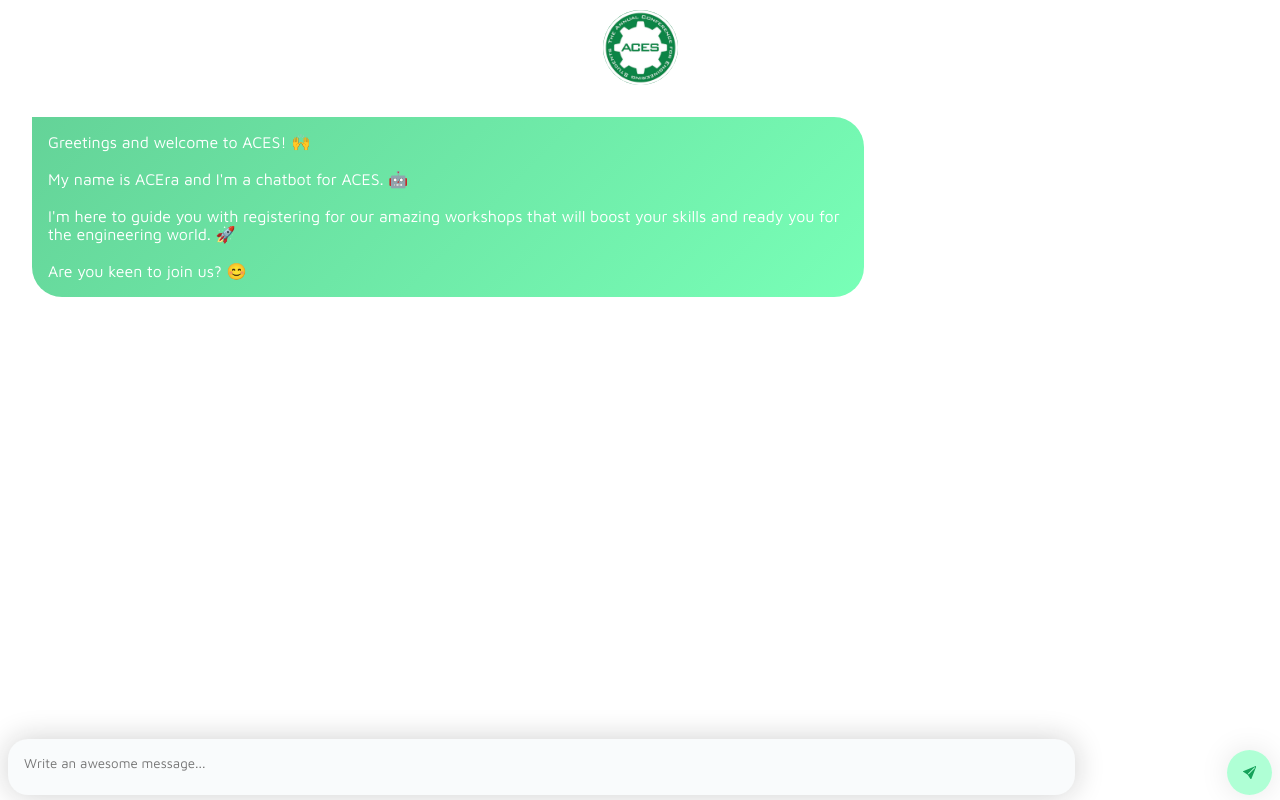
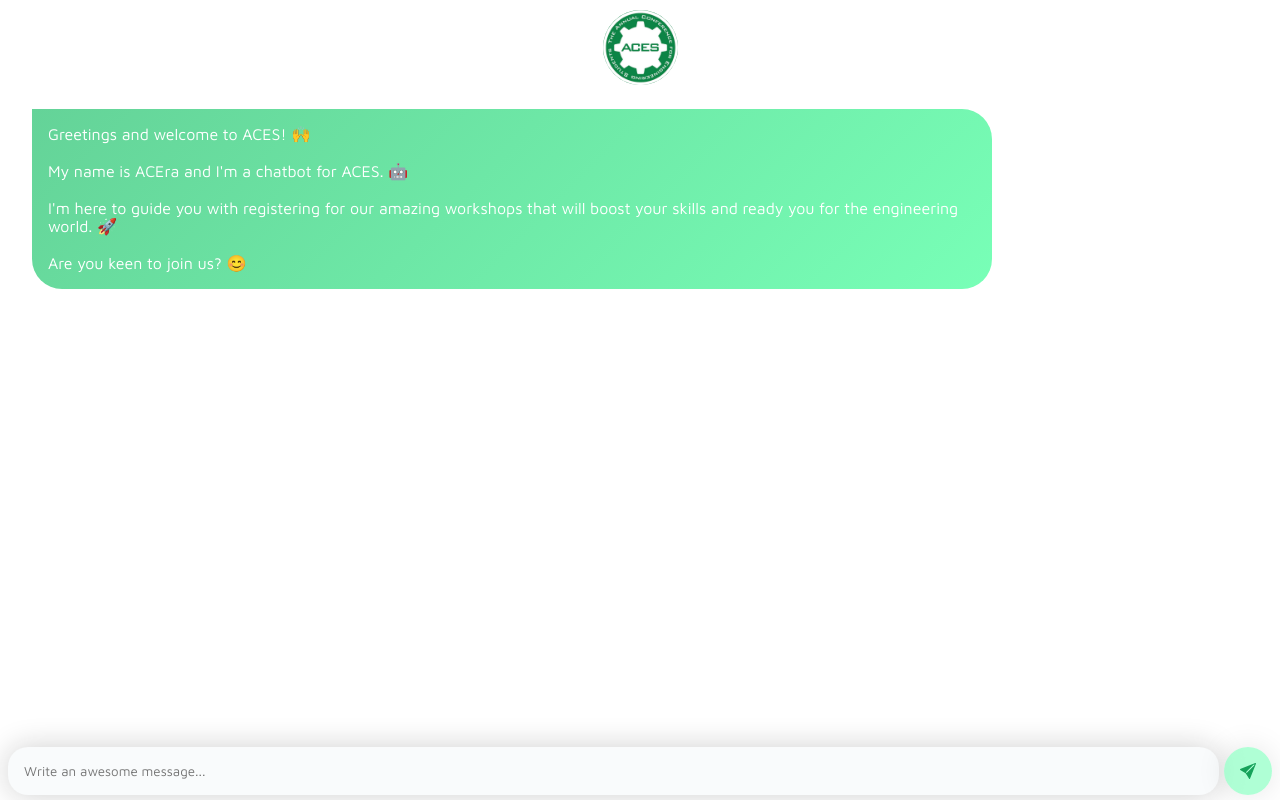
Before and after one commit to ACES-IT-Committee/ACEra, a Next.js app in the folder frontend_next/: page / in a window 1280 px wide. Built offline with nearby package versions, Linux system fonts and the light colour scheme.

Commit message:
dev: Add more chat funcitonalities

```diff
--- a/frontend_next/src/components/Chatbox/Chatbox.module.scss
+++ b/frontend_next/src/components/Chatbox/Chatbox.module.scss
@@ -1,4 +1,4 @@
-$button-width: 16%;
+$button-width: 3.8rem;
 
 .app__chatbox {
     background: #f9fbfc;
@@ -11,15 +11,23 @@
     left: 0.5rem;
     right: calc($button-width);
     border-radius: 20px;
+    height: 3rem;
     padding: 1rem 0.5rem 0.5rem 1rem;
     box-shadow: 0 0 30px rgba(20 20 20 / 0.2);
 
 
     outline: none;
     resize: none;
+    transition: all 0.3s ease-in-out;
+
 
     &:hover {
         box-shadow: 0 0 30px rgba(1 1 1 / 0.1);
+        height: 15vh;
+    }
+
+    &:focus {
+        height: 15vh;
     }
 
 
@@ -29,18 +37,22 @@
     position: fixed;
     bottom: 5px;
     right: 0.5rem;
-    padding: 1rem;
+    height: 3rem;
+    width: 3rem;
     border-radius: 50%;
     outline: none;
     border: none;
-
+    //change button height when message box is focused
     color: #16a25a;
     background: #7effbc9e;
-    filter: blur(1);
+    backdrop-filter: blur(1.5rem);
+    box-shadow: 0 0 30px rgba(1 1 1 / 0.1);
 
     display: flex;
     justify-content: center;
     align-items: center;
 
-    box-shadow: 0 0 30px rgba(1 1 1 / 0.1);
+    svg {
+        font-size: larger;
+    }
 }
--- a/frontend_next/src/components/Chatbox/Chatbox.tsx
+++ b/frontend_next/src/components/Chatbox/Chatbox.tsx
@@ -1,47 +1,96 @@
-import React, { BaseSyntheticEvent, useEffect, useRef } from "react";
-import {BsFillSendFill} from "react-icons/bs"
+import React, { BaseSyntheticEvent, useEffect, useRef, useState } from "react";
+import { BsFillSendFill } from "react-icons/bs";
 import style from "./Chatbox.module.scss";
 import ChatBot from "@/services/ChatBot";
+import { motion } from "framer-motion";
+
+const buttonVariants = {
+    circular: { borderRadius: "50%", height: "3rem"},
+    rectangular: {borderRadius: "30px", height: "15vh"}
+
+}
 const Chatbox = ({
     postMessage,
+    disabled,
+    typingSetter
 }: {
-    postMessage: React.Dispatch<React.SetStateAction<Message[]>>;
+        postMessage: React.Dispatch<React.SetStateAction<Message[]>>,
+        disabled?: boolean,
+        typingSetter: (typing: boolean) => void
 }) => {
-    const messageRef = useRef<HTMLTextAreaElement>(null)
-    const buttonRef = useRef<HTMLButtonElement>(null)
+    const messageRef = useRef<HTMLTextAreaElement>(null);
+    const buttonRef = useRef<HTMLButtonElement>(null);
+    const [boxFocused, setBoxFocused] = useState(false)
 
     const createMessage = (sender: string, message: string) => {
-        postMessage((messages) => [...messages, {sender: sender, message: message}]);
+        postMessage((messages) => [
+            ...messages,
+            { sender: sender, message: message },
+        ]);
     };
 
     const handlePostMessage = (e: BaseSyntheticEvent) => {
-        e?.preventDefault()
-        createMessage("user", messageRef.current!.value)
+        e?.preventDefault();
+        createMessage("user", messageRef.current!.value);
         messageRef.current!.value = "";
+    };
 
-    }
+    useEnterSend(messageRef, buttonRef)
 
-    useEffect(() => {
-        messageRef.current?.addEventListener("keydown", (e: KeyboardEvent) => {
-            if (e.code === "Enter")
-            {
-                e.preventDefault()
-                buttonRef.current?.click()
+    disabled && useDisableChat(messageRef, buttonRef, disabled)
 
-            }
-        })
-    }, [])
     return (
         <form onSubmit={handlePostMessage}>
             <textarea
+                className={style["app__chatbox"]}
                 placeholder="Write an awesome message..."
-                className={style["app__chatbox"]}
                 ref={messageRef}
                 name="message"
+                onFocus={ () => setBoxFocused(true)}
+                onBlur={ () => setBoxFocused(false)}
             ></textarea>
-            <button ref={buttonRef} className={style["app__chatbox-submit"]} onClick={ () => setTimeout(() => ChatBot(postMessage), 700)}><BsFillSendFill /></button>
+            <motion.button
+                className={style["app__chatbox-submit"]}
+                ref={buttonRef}
+                onClick={() => {
+                    typingSetter(true)
+                    setTimeout(() => {
+                        typingSetter(false)
+                        ChatBot(postMessage)
+                    }, 5000)
+                }}
+                animate={!boxFocused ? "circular" : "rectangular"}
+                variants={buttonVariants}
+            >
+                <BsFillSendFill />
+            </motion.button>
         </form>
     );
 };
 
 export default Chatbox;
+
+const useEnterSend = (messageRef: React.RefObject<HTMLTextAreaElement>, buttonRef: React.RefObject<HTMLButtonElement>) => {
+    useEffect(() => {
+        messageRef.current?.addEventListener("keydown", (e: KeyboardEvent) => {
+            if (e.code === "Enter") {
+                e.preventDefault();
+                buttonRef.current?.click();
+            }
+        });
+    }, []);
+}
+
+const useDisableChat = (messageRef: React.RefObject<HTMLTextAreaElement>, buttonRef: React.RefObject<HTMLButtonElement>, disabled: boolean) => {
+    useEffect(() => {
+        if (disabled)
+        {
+            messageRef.current?.setAttribute("disabled", "true")
+            buttonRef.current?.setAttribute("disabled", "true")
+        }
+    }, [disabled])
+}
+
+const useTypingPlaceholder = () => {
+
+}
--- a/frontend_next/src/components/Message/Message.module.scss
+++ b/frontend_next/src/components/Message/Message.module.scss
@@ -14,9 +14,9 @@
 
 .message {
     text-align: start;
-    margin: 2rem;
+    margin: 1.5rem 2rem 1.5rem 2rem;
     color: white;
-    max-width: 65vw;
+    max-width: 75vw;
     min-height: 50px;
     padding: 1rem;
 
--- a/frontend_next/src/components/Message/Message.tsx
+++ b/frontend_next/src/components/Message/Message.tsx
@@ -5,8 +5,9 @@
 const Message = ({message}: {message: Message}) => {
   return (
     <motion.div
-      whileInView={{ x: [message.sender == "user" ? -100 : 100, 0], scale: [0.5, 1.0], opacity: [0.3, 1.0] }}
-      transition={{ duration: 0.3, ease: 'easeInOut', delay: 0.05}}
+      initial={{ opacity: 0}}
+      whileInView={{ x: [message.sender == "user" ? -100 : 100, 0], scale: [0.9, 1.0], opacity: [0.3, 1.0] }}
+      transition={{duration: 0.55, type: 'spring'}}
       viewport={{once: true}}
       className={style[message.sender] + " " + style["message"]}
 
--- a/frontend_next/src/containers/ChatArea/ChatArea.module.scss
+++ b/frontend_next/src/containers/ChatArea/ChatArea.module.scss
@@ -14,6 +14,6 @@
 
     &::after {
         content: '';
-        height: 8vh;
+        height: 14vh;
     }
 }
--- a/frontend_next/src/containers/ChatArea/ChatArea.tsx
+++ b/frontend_next/src/containers/ChatArea/ChatArea.tsx
@@ -1,36 +1,118 @@
 import React, { useEffect, useRef, useState } from "react";
 import style from "./ChatArea.module.scss";
-import msgs from "@/constants/messages";
-import {motion} from 'framer-motion'
 import { Chatbox, Message } from "@/components";
 import images from "@/constants/images";
 import ChatBot from "@/services/ChatBot";
+
 const ChatArea = () => {
-    const [messages, setMessages] = useState<Message[]>([])
+    const chatEndRef = useRef<HTMLDivElement>(null);
+    const [messages, setMessages] = useState<Message[]>([]);
+    const [disableChat, setDisableChat] = useState(false);
+    const [typing, setTyping] = useState(false);
+    const [data, setData] = useState<Data>({
+        name: "",
+        email: "",
+        phone: "",
+        school: "",
+        major: "",
+        gradYear: "",
+        experience: "",
+        workshops: [],
+    });
 
-    const chatEndRef = useRef<HTMLDivElement>(null);
+    const typingSetter = (typing: boolean) => {
+        console.log(typing)
+        setTyping(typing)
+    }
 
-    const scrollToBottom = () => {
-        chatEndRef.current?.scrollIntoView({behavior: "smooth"})
+    useScrollToChatBottom(chatEndRef, messages);
+    useStartChatBot(setMessages);
+    useGetData(messages, setData);
+    if (messages.length == 19) {
+        useSendData(data);
+        setDisableChat(true);
     }
-    useEffect(() => {
-        scrollToBottom()
-    }, [messages])
-
-    useEffect(() => {
-        ChatBot(setMessages)
-    }, [])
 
     return (
         <div className={style["app__chat_area"]}>
             <img src={images.aces.src} />
-            {messages.map((message, index) =>
-                    <Message key={index} message={message} />
-                )}
-            <Chatbox postMessage={setMessages} />
-            <div ref={chatEndRef}/>
+            {messages.map((message, index) => (
+                <Message key={index} message={message} />
+            ))}
+            {typing == true? <Message message={{sender: "bot", message: "..."}}/> : ""}
+            <Chatbox typingSetter={typingSetter} disabled={disableChat} postMessage={setMessages} />
+            <div ref={chatEndRef} />
         </div>
     );
 };
 
 export default ChatArea;
+
+const useScrollToChatBottom = (
+    chatEndRef: React.RefObject<HTMLDivElement>,
+    messages: Message[]
+) => {
+    const scrollToBottom = () => {
+        chatEndRef.current?.scrollIntoView({ behavior: "smooth" });
+    };
+    useEffect(() => {
+        scrollToBottom();
+    }, [messages]);
+};
+
+const useStartChatBot = (
+    setMessages: React.Dispatch<React.SetStateAction<Message[]>>
+) => {
+    useEffect(() => {
+        ChatBot(setMessages);
+    }, []);
+};
+
+const useGetData = (
+    messages: Message[],
+    setData: React.Dispatch<React.SetStateAction<Data>>
+) => {
+    const getWorkShops = (workshops: string): number[] => {
+        const wsList = workshops.split(",");
+        const wsNumberdList: number[] = [];
+        wsList.forEach((ws) => {
+            wsNumberdList.push(parseInt(ws));
+        });
+        return wsNumberdList;
+    };
+    useEffect(() => {
+        const chatData: ChatData = {
+            name: "",
+            email: "",
+            phone: "",
+            school: "",
+            major: "",
+            gradYear: "",
+            experience: "",
+            workshops: "",
+        };
+
+        if (messages.length == 19) {
+            let i = 3; //index of name message by user
+            for (const prop in chatData) {
+                chatData[prop as keyof Data] = messages[i]!.message;
+                i += 2;
+            }
+
+            setData({
+                name: chatData.name,
+                email: chatData.email,
+                phone: chatData.phone,
+                school: chatData.school,
+                major: chatData.major,
+                gradYear: chatData.gradYear,
+                experience: chatData.experience,
+                workshops: getWorkShops(chatData.workshops),
+            });
+        }
+    }, [messages]);
+};
+
+const useSendData = (data: Data) => {
+    data.name && console.log(data);
+};
--- a/frontend_next/src/pages/index.tsx
+++ b/frontend_next/src/pages/index.tsx
@@ -1,14 +1,15 @@
 import Head from 'next/head'
 import { ChatArea } from '@/containers'
+import images from '@/constants/images'
 
 export default function Home() {
   return (
     <>
       <Head>
         <title>ACEra</title>
-        <meta name="description" content="Generated by create next app" />
+        <meta name="description" content="A smart chatbot to replace forms forever" />
         <meta name="viewport" content="width=device-width, initial-scale=1" />
-        <link rel="icon" href="/favicon.ico" />
+        <link rel="icon" href={images.aces.src} />
       </Head>
       <ChatArea />
     </>
--- a/frontend_next/src/services/ChatBot.ts
+++ b/frontend_next/src/services/ChatBot.ts
@@ -225,15 +225,16 @@
         }
     ]
 ];
+
 const ChatBot = (
     postMessage: React.Dispatch<React.SetStateAction<Message[]>>
 ) => {
-    postMessage((messages) => [
+  postMessage((messages) => [
         ...messages,
-        botMessages[messages.length/2][
+        botMessages[Math.round(messages.length/2)][
             Math.floor(
                 Math.random() *
-                    botMessages[messages.length/2]
+                    botMessages[Math.round(messages.length/2)]
                         .length
             )
         ],
--- a/frontend_next/src/styles/globals.css
+++ b/frontend_next/src/styles/globals.css
@@ -86,7 +86,7 @@
   overflow-x: hidden;
 }
 
-body {
+/* body {
   color: rgb(var(--foreground-rgb));
   background: linear-gradient(
       to bottom,
@@ -94,6 +94,10 @@
       rgb(var(--background-end-rgb))
     )
     rgb(var(--background-start-rgb));
+} */
+
+body {
+  background: transparent;
 }
 
 a {
@@ -101,8 +105,8 @@
   text-decoration: none;
 }
 
-@media (prefers-color-scheme: dark) {
+/* @media (prefers-color-scheme: dark) {
   html {
     color-scheme: dark;
   }
-}
+} */
```
Also changed, not shown: frontend_next/src/types.d.ts (+15 -0 lines).
